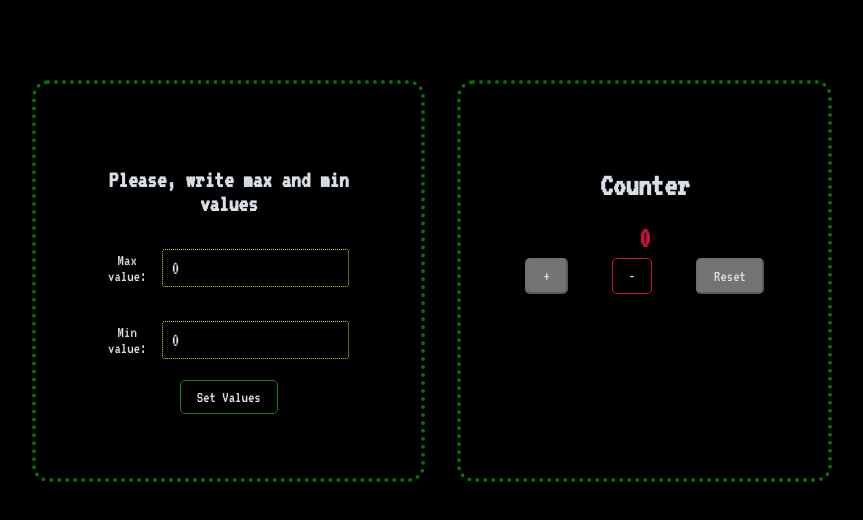
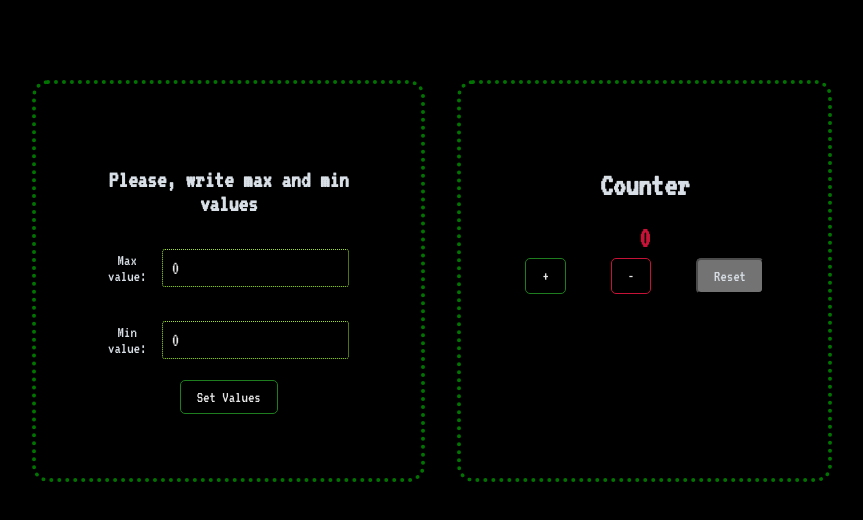
Before and after one commit to w1llow1sp/IT-INCUBATOR-advanced-counter, a React (Create React App) app: page / in a window 1280 px wide. Shown: the top 520 px of the page, without its empty margins (208-1071 px from the left). Built offline with nearby package versions, Linux system fonts and the light colour scheme.

Commit message:
fix bags with Universal Input

```diff
--- a/src/App.tsx
+++ b/src/App.tsx
@@ -7,36 +7,34 @@ import {Card} from "./components-ui/Card/Card";
 import {ValueSetter} from "./components/ValueSetter/ValueSetter";
 
 function App() {
+
+  const minValueAsString = localStorage.getItem('minInputValue')
+  const initMinValue = minValueAsString && JSON.parse(minValueAsString)
+  console.log('initMinValue', initMinValue)
+
   let [counter, setCounter] = useState<number>(0);
 
   //создадим локальный стейт для минимального числа из инпута
   //сетаем его в ValueSetter в localstorage
-    const [minInputValue, setMinInputValue] = useState('0');
+    const [minInputValue, setMinInputValue] = useState<number>(initMinValue ? initMinValue : 0);
     console.log(minInputValue)
 
   //создадим локальный стейт для максимального числа из инпута
   //сетаем его в ValueSetter в localstorage
-    const [maxInputValue, setMaxInputValue] = useState('0');
+    const [maxInputValue, setMaxInputValue] = useState<number>(0);
     console.log(maxInputValue)
+    const [disabled, setDisabled] = useState<boolean>(false);
+
 
   //функция, которая отправляет числа из инпута в localstorage
   // мы ее кидаем как props в ValueSetter и используем на кнопке
   function addNumbersToLocalStorage(){
     localStorage.setItem('minInputValue',JSON.stringify(minInputValue))
     localStorage.setItem('maxInputValue',JSON.stringify(maxInputValue))
-    let maxValueAsString=localStorage.getItem('maxInputValue')
-    if (maxValueAsString) {
-      let maxValue = JSON.parse(maxValueAsString)
-      setCounter(maxValue)
-      setMaxInputValue(maxValue)
-    }
-    let minValueAsString = localStorage.getItem('minInputValue')
-    if (minValueAsString) {
-      let minValue = JSON.parse(minValueAsString)
-      setMaxInputValue(minValue)
+      setCounter(minInputValue)
+    setDisabled(true)
     }
 
-  }
 
   // создадим переменные для минимального и максимального значения
   // и конвертнем из строки в число
@@ -48,10 +46,11 @@ function App() {
     let minValue = Number(minInputValue)
     switch (name) {
       case "+": {
-        debugger
          return counter === maxValue
              ? counter=maxValue
              : setCounter(++counter)
+           // localStorage.setItem('counter',JSON.stringify(counter))
+
       }
       // обрабатываем  не выводим значения до нуля
       case "-": {
@@ -72,7 +71,10 @@ function App() {
                      minInputValue={minInputValue}
                      maxInputValue={maxInputValue}
                      setMaxInputValue={setMaxInputValue}
-                     addNumbersToLocalStorage={addNumbersToLocalStorage}/>
+                     addNumbersToLocalStorage={addNumbersToLocalStorage}
+                     disabled={disabled}
+
+        />
       </Card>
       <Card>
         <Counter counter={counter}
--- a/src/components-ui/Button/Button.tsx
+++ b/src/components-ui/Button/Button.tsx
@@ -8,15 +8,16 @@ type ButtonProps = {
     callBack: () => void
     children : string
     disabledFunction?: () => boolean
+    disabled?:boolean
 }
 
 export type BtnNameTypes = '+' | '-' | 'Reset'
 
  export  const Button = (props:ButtonProps) => {
     const className= `${styles.button} ${styles[`button_${props.color}`]}`
-     const disabled = props.disabledFunction ? props.disabledFunction() : false;
-
+     //const disabled = props.disabledFunction ? props.disabledFunction() : false;
+     console.log(props.disabled)
     return (
-        <button  className={className} onClick={props.callBack} disabled={disabled} >{props.children}</button>
+        <button  className={className} onClick={props.callBack} disabled={props.disabled} >{props.children}</button>
     );
 };
--- a/src/components-ui/Input/Input.tsx
+++ b/src/components-ui/Input/Input.tsx
@@ -8,21 +8,32 @@ export type InputPropsTypes = {
     styles: 'default' | 'primary'
     required:boolean
 
-    inputValue:string
-    setInputValue:(inputValue:string)=>void
+    inputValue:number
+    setInputValue?:(inputValue:string)=>void
     min?:number
+    callback: (value: string, name: 'start' | 'max') => void
+    name: 'start' | 'max'
 }
 
 
 export const Input = (props:InputPropsTypes) => {
     const className = `${styles.input} ${styles[`input_${props.styles}`]}`
     const onChangeHandler = (event: ChangeEvent<HTMLInputElement>) =>{
-        props.setInputValue(event.currentTarget.value)
+       // props.setInputValue(event.currentTarget.value)
+        props.callback(event.currentTarget.value, props.name)
     }
     // попробуем получить значение из интпута
     return (
         <div>
-           <input min={props.min} value={props.inputValue} className={className} type={props.type} onChange={onChangeHandler} required={props.required} />
+           <input min={props.min}
+                  value={props.inputValue}
+                  className={className} type={props.type}
+                  onChange={onChangeHandler}
+                  required={props.required}
+                  name={props.name}
+
+           />
+
         </div>
     );
 };
--- a/src/components/Counter/Counter.tsx
+++ b/src/components/Counter/Counter.tsx
@@ -5,21 +5,40 @@ import styles from './Counter.module.css'
 type AppPropsType ={
     counter:number
     universalBtnHandler : (name:BtnNameTypes) => void
-    minInputValue:string
-    maxInputValue:string
+    minInputValue:number
+    maxInputValue:number
 }
 
 export const Counter = (props:AppPropsType) => {
     let maxValue= Number(props.maxInputValue)
     let minValue = Number(props.minInputValue)
+
+    function disablePlusButton () {
+        // counter -- это MinValue
+      return  minValue >= maxValue
+    }
+    function disableMinusButton () {
+        // counter -- это MinValue
+        return  props.counter < minValue
+    }
+    function disableResetrButton () {
+        // counter -- это MinValue
+        return  props.counter === 0
+    }
     return (
         <div className={styles.counterWrapper}>
             <h1>Counter</h1>
             <div className={`${props.counter === maxValue? styles.criticalCounter :styles.defaultCounter}`}>{props.counter}</div>
             <div className={'btnWrapper'}>
-                <Button disabledFunction={() => props.counter === maxValue} color={props.counter >= maxValue  ?'disabled' : 'green'} callBack={()=>props.universalBtnHandler('+')}>+</Button>
-                <Button disabledFunction={() => props.counter < minValue} color={props.counter < minValue? 'disabled' :'red'} callBack={()=>props.universalBtnHandler('-')}>-</Button>
-                <Button disabledFunction={() => props.counter === 0} color={props.counter === 0 ? 'disabled' :'blue'} callBack={()=>props.universalBtnHandler('Reset')}>Reset</Button>
+                <Button
+                   // disabledFunction={disablePlusButton}
+                    color={minValue === maxValue  ?'green' :'disabled' } callBack={()=>props.universalBtnHandler('+')}>+</Button>
+                <Button
+                    //disabledFunction={disableMinusButton}
+                        color={props.counter < minValue? 'disabled' :'red'} callBack={()=>props.universalBtnHandler('-')}>-</Button>
+                <Button
+                   // disabledFunction={disableResetrButton}
+                    color={props.counter === 0 ? 'disabled' :'blue'} callBack={()=>props.universalBtnHandler('Reset')}>Reset</Button>
             </div>
         </div>
     );
--- a/src/components/ValueSetter/ValueSetter.module.css
+++ b/src/components/ValueSetter/ValueSetter.module.css
@@ -7,3 +7,13 @@
 .input__text {
 padding-right: 1rem;
 }
+
+.input_primary {
+    border-radius: 3px;
+    padding: 0.5rem 0.5rem;
+    font-family: 'VT323', monospace;
+    font-size: 20px;
+     background-color: transparent;
+     border: 1px dotted greenyellow;
+     color: white;
+ }
--- a/src/components/ValueSetter/ValueSetter.tsx
+++ b/src/components/ValueSetter/ValueSetter.tsx
@@ -1,45 +1,83 @@
-import React from 'react';
+import React, {ChangeEvent, useState} from 'react';
 import styles from './ValueSetter.module.css'
 import {Input} from "../../components-ui/Input/Input";
 import {Button} from "../../components-ui/Button/Button";
 
 type AppPropsType = {
-    minInputValue:string
-    setMinInputValue:(minInputValue:string)=>void
+    minInputValue:number
+    setMinInputValue:(minInputValue:number)=>void
 
-    maxInputValue:string
-    setMaxInputValue:(maxInputValue:string)=>void
+    maxInputValue:number
+    setMaxInputValue:(maxInputValue:number)=>void
 
     addNumbersToLocalStorage:()=>void
+    disabled: boolean
 
 }
 
 export const ValueSetter = (props:AppPropsType) => {
 
+    const setMaxValue = (e:ChangeEvent<HTMLInputElement>) => {
+        props.setMaxInputValue(+e.currentTarget.value)
+        // setDosabled(false)
+    }
+
+    const setMinValue = (e:ChangeEvent<HTMLInputElement>) => {
+        props.setMinInputValue(+e.currentTarget.value)
+
+    }
+
+    const testFunc = (value: string, name: 'start' | 'max') => {
+        name === 'start' ?
+            props.setMinInputValue(+value)
+            :  props.setMaxInputValue(+value)
+        // setDisabled(false)
+    }
+
     return (
         <div>
             <h2>Please, write max and min values</h2>
-
                 <div className={styles.input__wrapper}>
                     <p className={styles.input__text}>Max value:</p>
                     <Input type={"number"}
                            styles={'primary'}
                            min={0}
+                           name='max'
                            required={true}
-                           setInputValue={props.setMaxInputValue}
-                           inputValue={props.maxInputValue}/>
+                           callback={testFunc}
+                           inputValue={props.maxInputValue}
+                           />
+{/*                    <input className={styles.input_primary}
+                           value={props.maxInputValue}
+                           onChange={setMaxValue}
+                           min={0}
+                           type={'number'}
+                           required/>*/}
 
                 </div>
                 <div className={styles.input__wrapper}>
                     <p className={styles.input__text}>Min value:</p>
                     <Input type={"number"}
+                           name='start'
                            min={0}
                            styles={'primary'}
                            required={true}
-                           setInputValue={props.setMinInputValue}
+                           callback={testFunc}
                            inputValue={props.minInputValue}/>
+{/*                    <input className={styles.input_primary}
+                           value={props.minInputValue}
+                           onChange={setMinValue}
+                           min={0}
+                           type={'number'}
+                           required
+                    />*/}
                 </div>
-                <Button color={'green'} callBack={props.addNumbersToLocalStorage} >Set Values</Button>
+                <Button color={props.disabled ? 'disabled':'green'}
+                        disabled={props.disabled}
+                        callBack={props.addNumbersToLocalStorage}
+                >Set Values
+
+                </Button>
         </div>
     );
 };
--- a/src/index.tsx
+++ b/src/index.tsx
@@ -8,9 +8,7 @@ const root = ReactDOM.createRoot(
   document.getElementById('root') as HTMLElement
 );
 root.render(
-  <React.StrictMode>
     <App />
-  </React.StrictMode>
 );
 
 // If you want to start measuring performance in your app, pass a function
```
